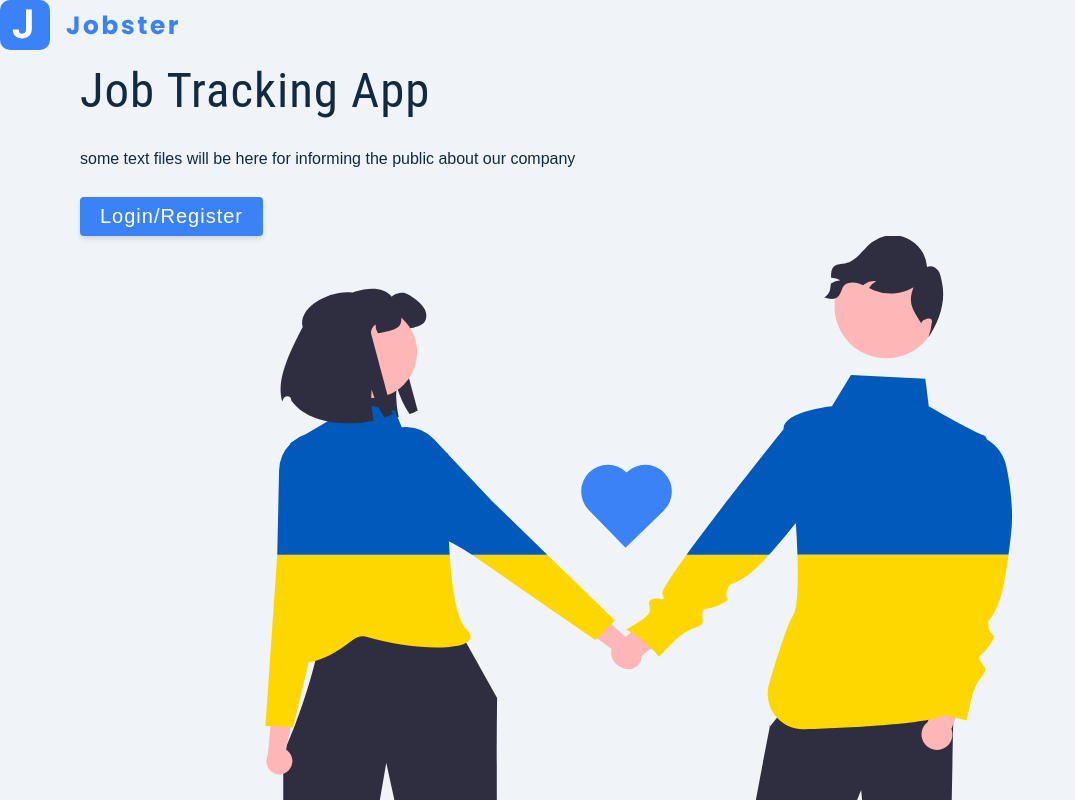
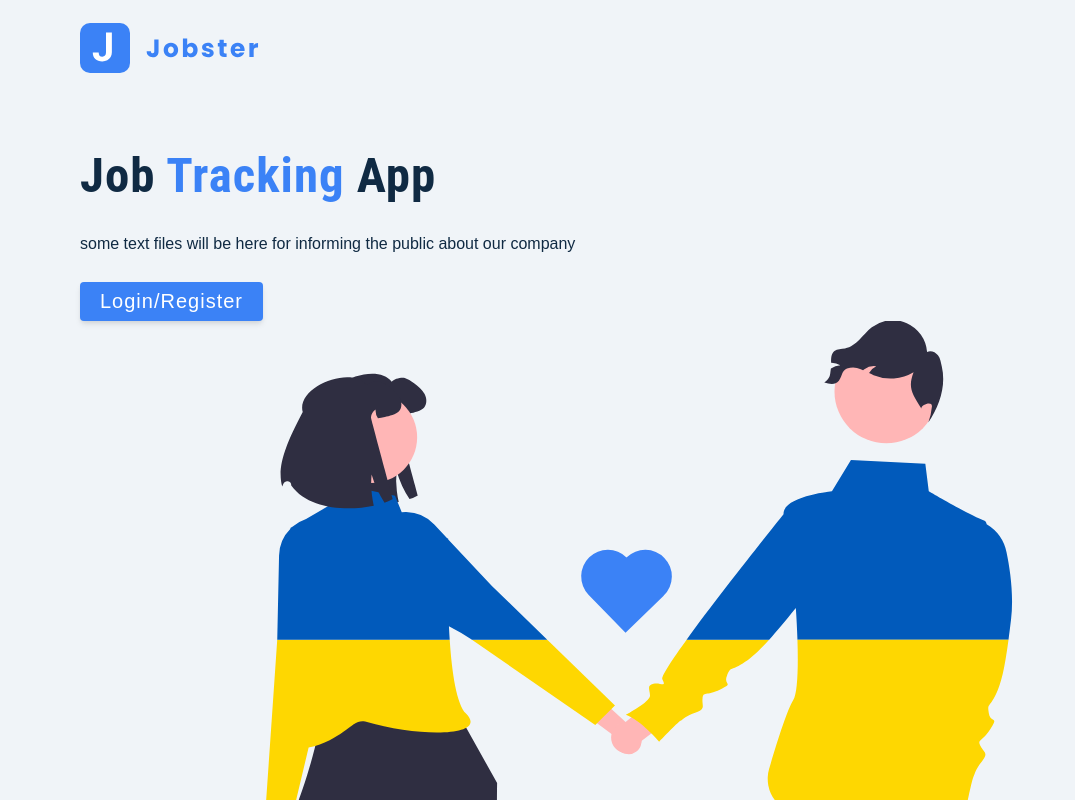
Before and after one commit to ilyasoghlu/jobster, a React (Create React App) app: page / in a window 1280 px wide. Shown: the top 800 px of the page, without its empty margins (0-1075 px from the left). Built offline with nearby package versions, Linux system fonts and the light colour scheme.

Commit message:
styled components, with unknown error

```diff
--- a/src/pages/Landing.js
+++ b/src/pages/Landing.js
@@ -1,11 +1,12 @@
 import React from 'react'
 import logo from '../assets/images/logo.svg'
 import main from '../assets/images/main.svg'
+import styled from 'styled-components';
 
 
 function Landing() {
     return (
-        <main>
+        <Wrapper>
             <nav>
             <img
                 src={logo}
@@ -28,8 +29,45 @@ function Landing() {
                     className="img main-img"
                 />
             </div>
-        </main>
+        </Wrapper>
     );
 }
 
+const Wrapper = styled.main`
+    nav{
+        width:var(--fluid-width);
+        max-width:var(--max-width);
+        margin: 0 auto;
+        height:var(--nav-height);
+        display:flex;
+        align-items:center;
+    }
+    .page{
+        min-height:calc(100vh - var(--nav-height));
+        display: grid;
+        align-items:center;
+        margin-top:3rem;
+    }
+    h1{
+        font-weight:700;
+        span{
+            color: var(--primary-500)
+        }
+    }
+    p{
+        color:var(-grey-600)
+    }
+    .main-img{
+        display:none;
+    }
+    @media(min-width:992px){
+        .page{
+            grid-template-colums: 1fr 1fr;
+            column-gap:3rem;
+        }
+        .main-img {
+            display:block;
+        }
+    }
+`
 export default Landing
```
Also changed, not shown: 1 other file (tests, documents, lock files or other folders).
